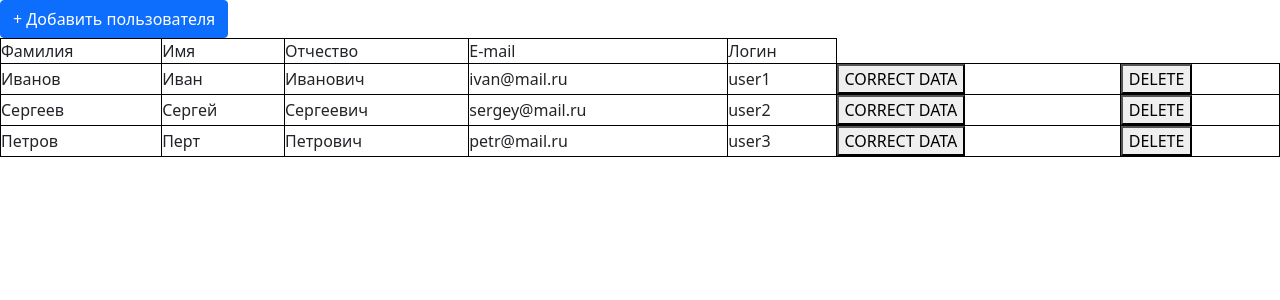
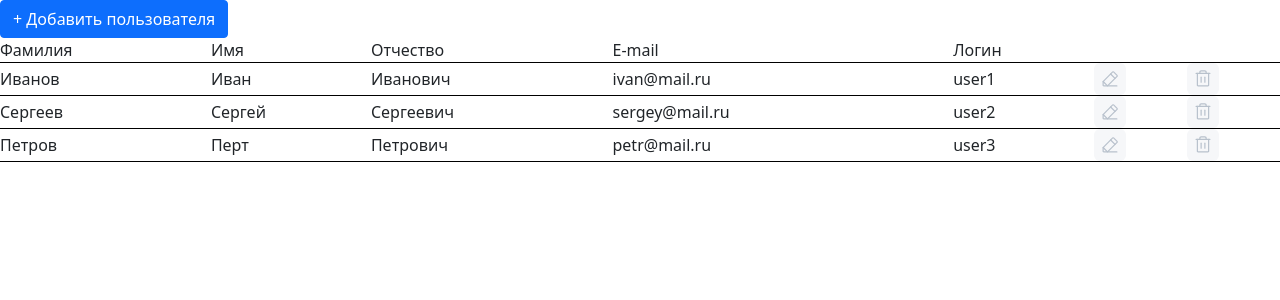
Before and after one commit to Timur-eit/users-table_react, a React (Create React App) app: page / in a window 1280 px wide. Shown: the top 300 px of the page. Built offline with nearby package versions, Linux system fonts and the light colour scheme.

Commit message:
fix user table row layout

```diff
--- a/src/components/UserTableRow/index.tsx
+++ b/src/components/UserTableRow/index.tsx
@@ -1,5 +1,10 @@
 import React from 'react';
 import {IUserData} from 'ducks/userTable'
+
+import correctDataBtnImg from 'shared/img/correct-data-button.svg';
+import deleteBtnImg from 'shared/img/delete-button.svg';
+
+import './style.scss';
 
 interface IUserTableRowProps {
     user: IUserData,
@@ -17,19 +22,15 @@ function UserTableRow(props: IUserTableRowProps) {
     } = props;
 
     return (
-        <tr key={user.login + userIndex}>
+        <tr className='table-row' key={user.login + userIndex}>
             {Object.keys(user).map((userData, i) => {
                 return <td key={userData + i}>{user[userData]}</td>
             })}
             <td>
-                <button onClick={() => correctDataAction(user, userIndex)}>
-                    CORRECT DATA
-                </button>
+                <img src={correctDataBtnImg} alt='correct data' onClick={() => correctDataAction(user, userIndex)} />
             </td>
             <td>
-                <button onClick={() => prepareToDeleteUserDataAction(userIndex)}>
-                    DELETE
-                </button>
+                <img src={deleteBtnImg} alt='delete data' onClick={() => prepareToDeleteUserDataAction(userIndex)} />
             </td>
         </tr>
     )
--- /dev/null
+++ b/src/components/UserTableRow/style.scss
@@ -0,0 +1,5 @@
+.table-row {
+    img:hover {
+        cursor: pointer;
+    }
+}
--- a/src/components/UsersTable/style.scss
+++ b/src/components/UsersTable/style.scss
@@ -2,10 +2,11 @@ table {
     width: 100vw;
     thead, tbody {
         width: 100%;
+        border-bottom: solid black 1px;
     }
 
     th, td {
-        border: solid black 1px;
+        border-bottom: solid black 1px;
     }
 }
 
```
Also changed, not shown: src/shared/img/correct-data-button.svg (added), src/shared/img/delete-button.svg (added).
